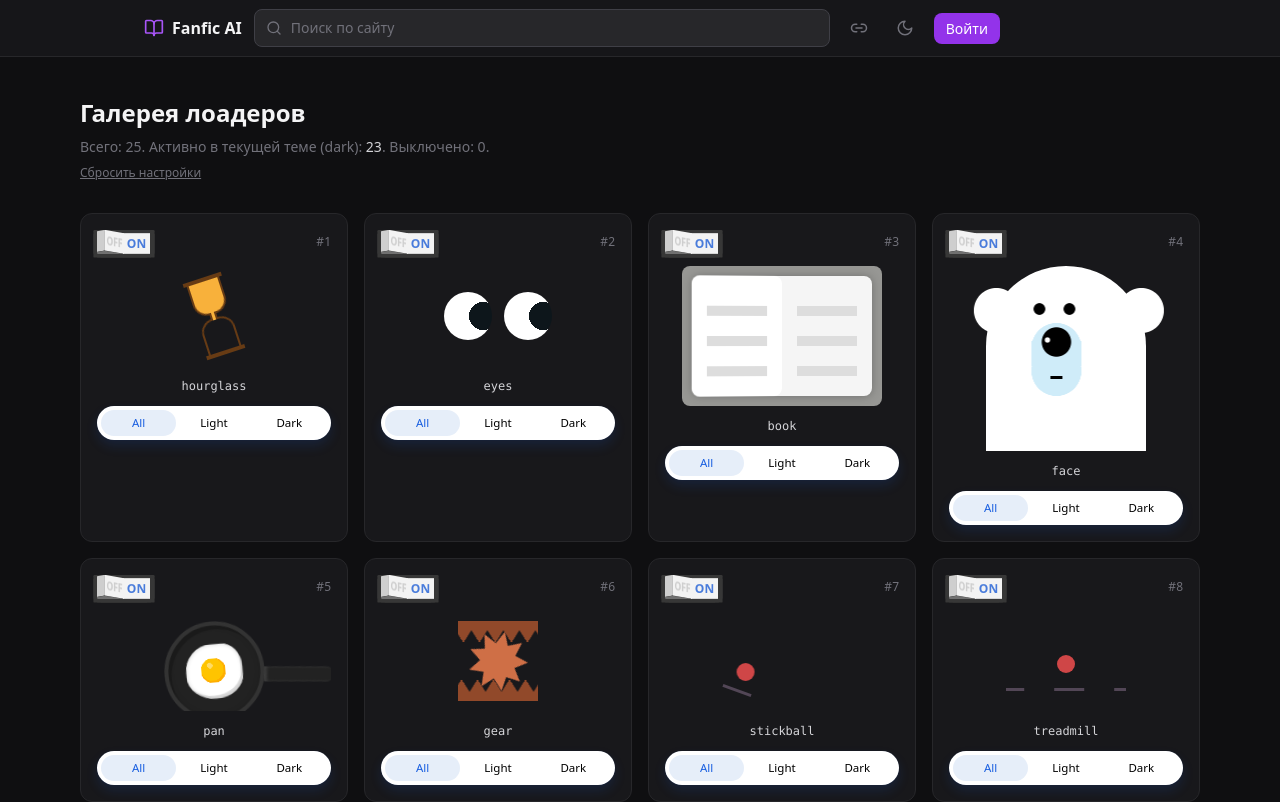
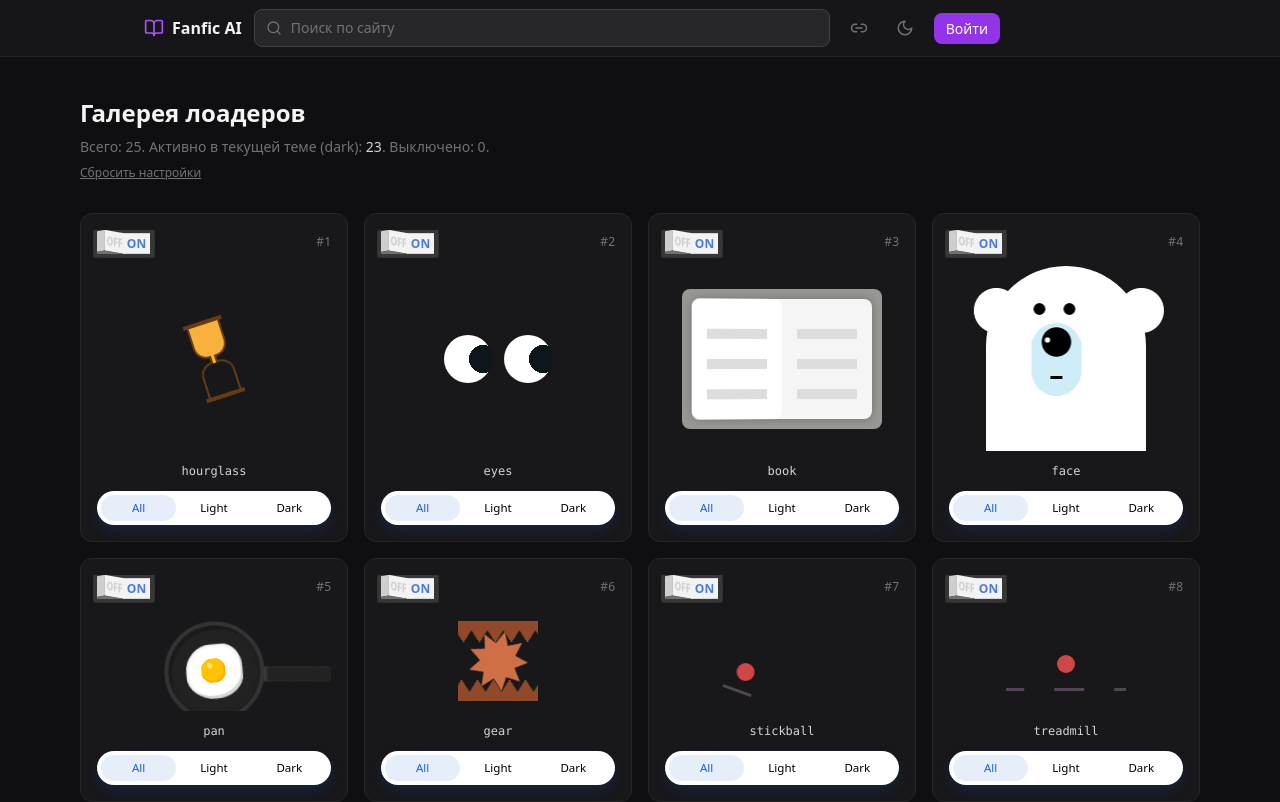
Before and after one commit to XelioX20/fanfic-ai-platform, a Next.js app: page /loaders in a window 1280 px wide. Shown: the top 802 px of the page. Built offline with nearby package versions, Linux system fonts and the light colour scheme.

Commit message:
fix: pin scope tabs to bottom of card via flex — preview grows, tabs align across grid

```diff
--- a/src/app/loaders/page.tsx
+++ b/src/app/loaders/page.tsx
@@ -84,7 +84,7 @@ export default function LoadersPage() {
           return (
             <div
               key={entry.name}
-              className="bg-zinc-900 border border-zinc-800 rounded-xl p-4 flex flex-col items-stretch gap-3 hover:border-zinc-600 transition-colors"
+              className="bg-zinc-900 border border-zinc-800 rounded-xl p-4 flex flex-col items-stretch gap-3 hover:border-zinc-600 transition-colors h-full"
             >
               {/* Top row: on/off switch (left) + theme-restriction badge (right) + index */}
               <div className="flex items-center justify-between gap-2">
@@ -115,15 +115,15 @@ export default function LoadersPage() {
                 </div>
               </div>
 
-              {/* Loader preview */}
-              <div className="flex items-center justify-center min-h-[100px] w-full overflow-hidden">
+              {/* Loader preview — takes all leftover vertical space so tabs pin to bottom */}
+              <div className="flex items-center justify-center min-h-[100px] flex-1 w-full overflow-hidden">
                 {renderLoader(entry)}
               </div>
 
               <p className="text-zinc-300 text-xs font-mono text-center">{entry.name}</p>
 
-              {/* Scope tabs — All / Light / Dark */}
-              <div className={ctl.tabs} data-selected={selectedIndex} aria-disabled={on ? 'false' : 'true'}>
+              {/* Scope tabs — All / Light / Dark (always pinned to bottom of card) */}
+              <div className={`${ctl.tabs} mt-auto`} data-selected={selectedIndex} aria-disabled={on ? 'false' : 'true'}>
                 {SCOPE_OPTIONS.map((opt, idx) => {
                   const conflict = scopeConflicts(opt.value, forcedThemes)
                   const inputId = `scope-${entry.name}-${opt.value}`
```
